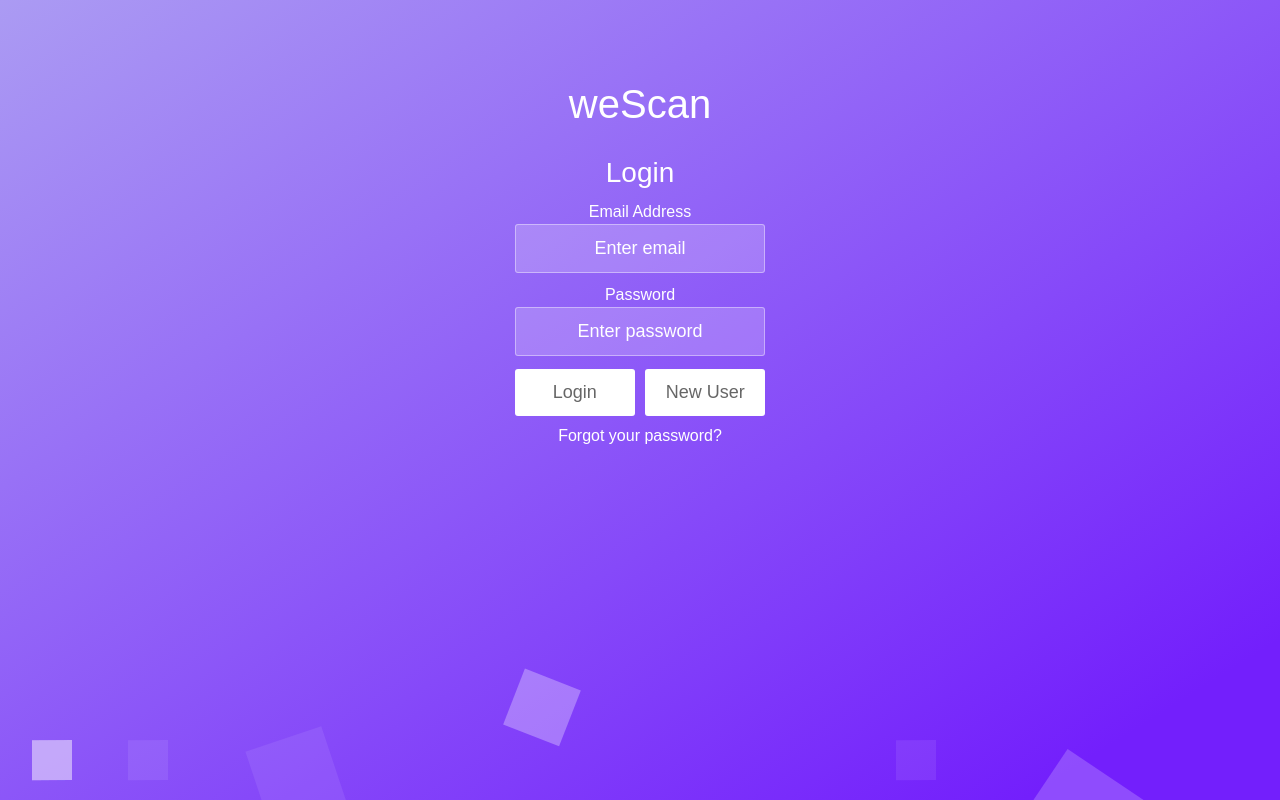
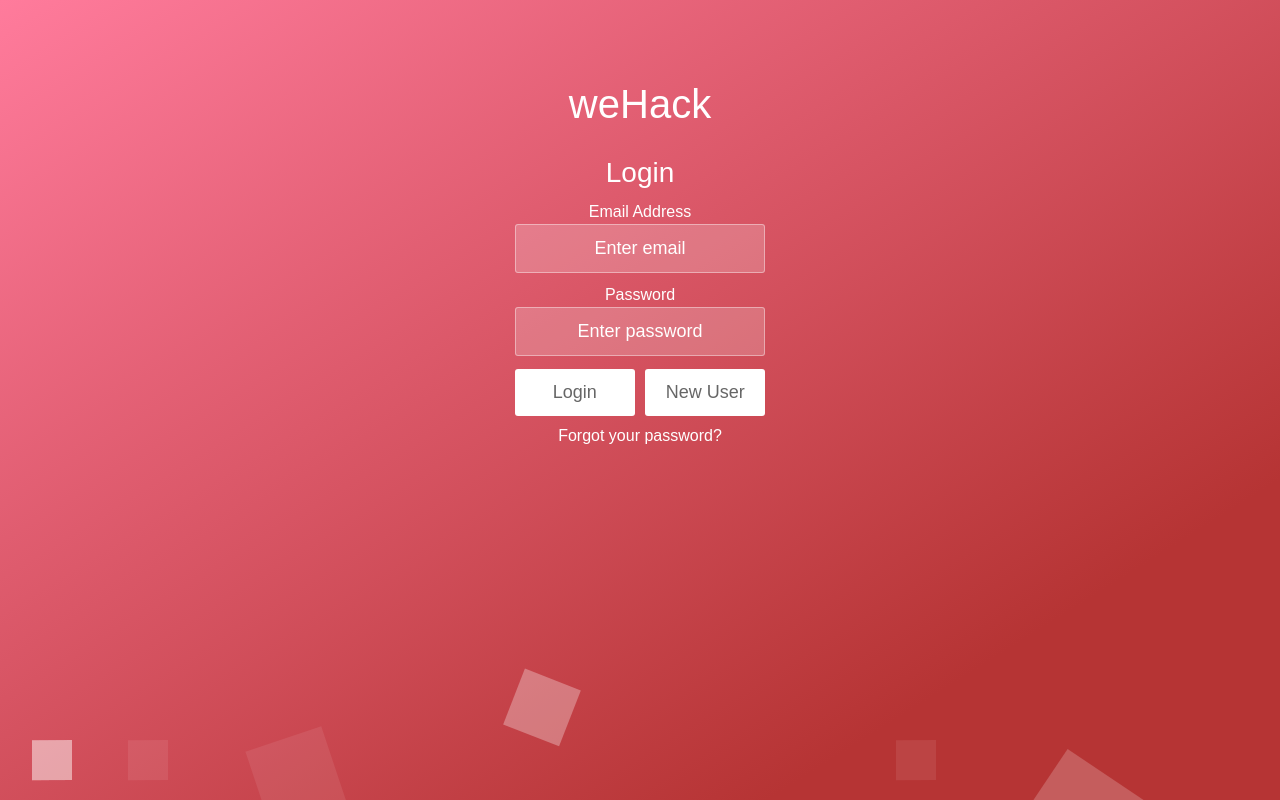
Before and after one commit to IngvarOlsen/RubberDuckyCnC, a Flask app: page /login in a window 1280 px wide. Shown: the part 56-856 px from the top of the page. Run offline with Flask 3, Linux system fonts and the light colour scheme; parts of the project's set-up code (start-up, migrations or seed data) failed here and were passed over; some web fonts are replaced.

Commit message:
login style change

```diff
--- a/main.py
+++ b/main.py
@@ -1,6 +1,6 @@
 from website import create_app, create_database
-from sanic import Sanic
-from sanic.response import html
+# from sanic import Sanic
+# from sanic.response import html
 from flask import send_from_directory
 import base64
 import hashlib
@@ -9,8 +9,8 @@ import socketio
 import os
 
 
-randomHash=hashlib.md5(os.urandom(4)).digest(); randomHash=base64.b64encode(randomHash);
-print(randomHash)
+# randomHash=hashlib.md5(os.urandom(4)).digest(); randomHash=base64.b64encode(randomHash);
+# print(randomHash)
 
 
 app = create_app()
@@ -30,5 +30,5 @@ def download(filename):
     )
 
 if __name__ == '__main__':
-    #app.run(host="0.0.0.0", port=5000, debug=True)
-    app.run(host="0.0.0.0", port=5000, debug=True, ssl_context=('cert.pem', 'certpriv_key.pem')) # For SSL
+    app.run(host="0.0.0.0", port=5000, debug=True)
+    #app.run(host="0.0.0.0", port=5000, debug=True, ssl_context=('cert.pem', 'certpriv_key.pem')) # For SSL
--- a/requirements.txt
+++ b/requirements.txt
@@ -1,3 +1,7 @@
 flask
 Flask-SQLAlchemy
 flask-login
+sanix
+socketio
+cryptography
+pycryptodome
--- a/website/api.py
+++ b/website/api.py
@@ -13,7 +13,7 @@ import socketio
 import collections
 from collections import OrderedDict
 import traceback
-from . import crypto
+# from . import crypto
 import base64
 from cryptography.hazmat.primitives.serialization import Encoding
 from Crypto.PublicKey import RSA
--- a/website/static/style.css
+++ b/website/static/style.css
@@ -98,7 +98,7 @@
   }
   .loginWrapper {
     background: #c5c5c5;
-    background: linear-gradient(to bottom right, #ab9bf3 0%, #731ffc 90%);
+    background: linear-gradient(to bottom right, #ff7b9c 0%, #b63434 80%);
     position: absolute;
     left: 0;
     width: 100%;
--- a/website/templates/login.html
+++ b/website/templates/login.html
@@ -7,7 +7,7 @@
 
 <div class="loginWrapper">
 	<div class="container">
-		<h1 style="padding-top:80px">weScan</h1>
+		<h1 style="padding-top:80px">weHack</h1>
 
 
       <form method="POST" action="/login" class="form loginForm">
```
Also changed, not shown: database.db (deleted).
